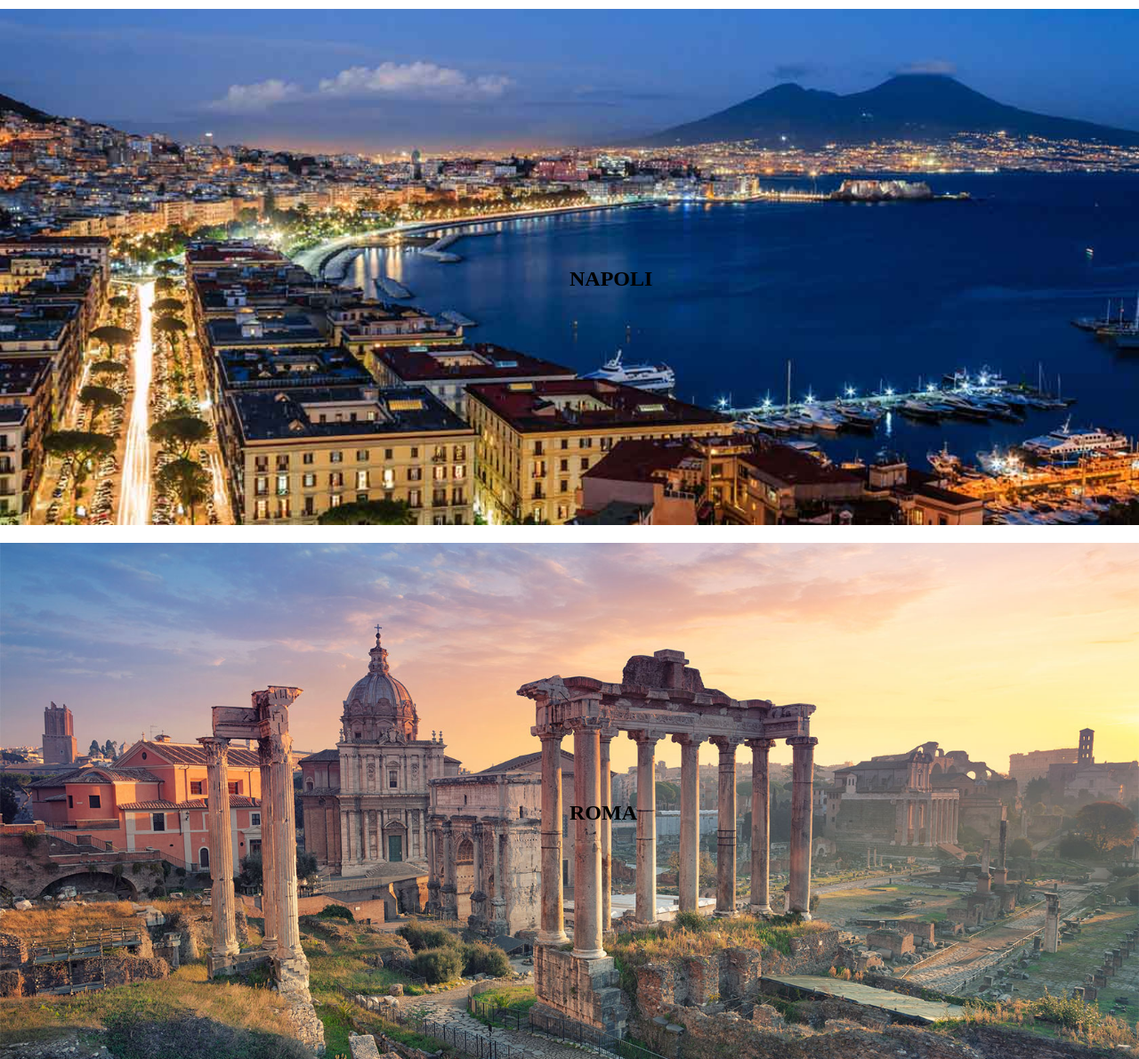
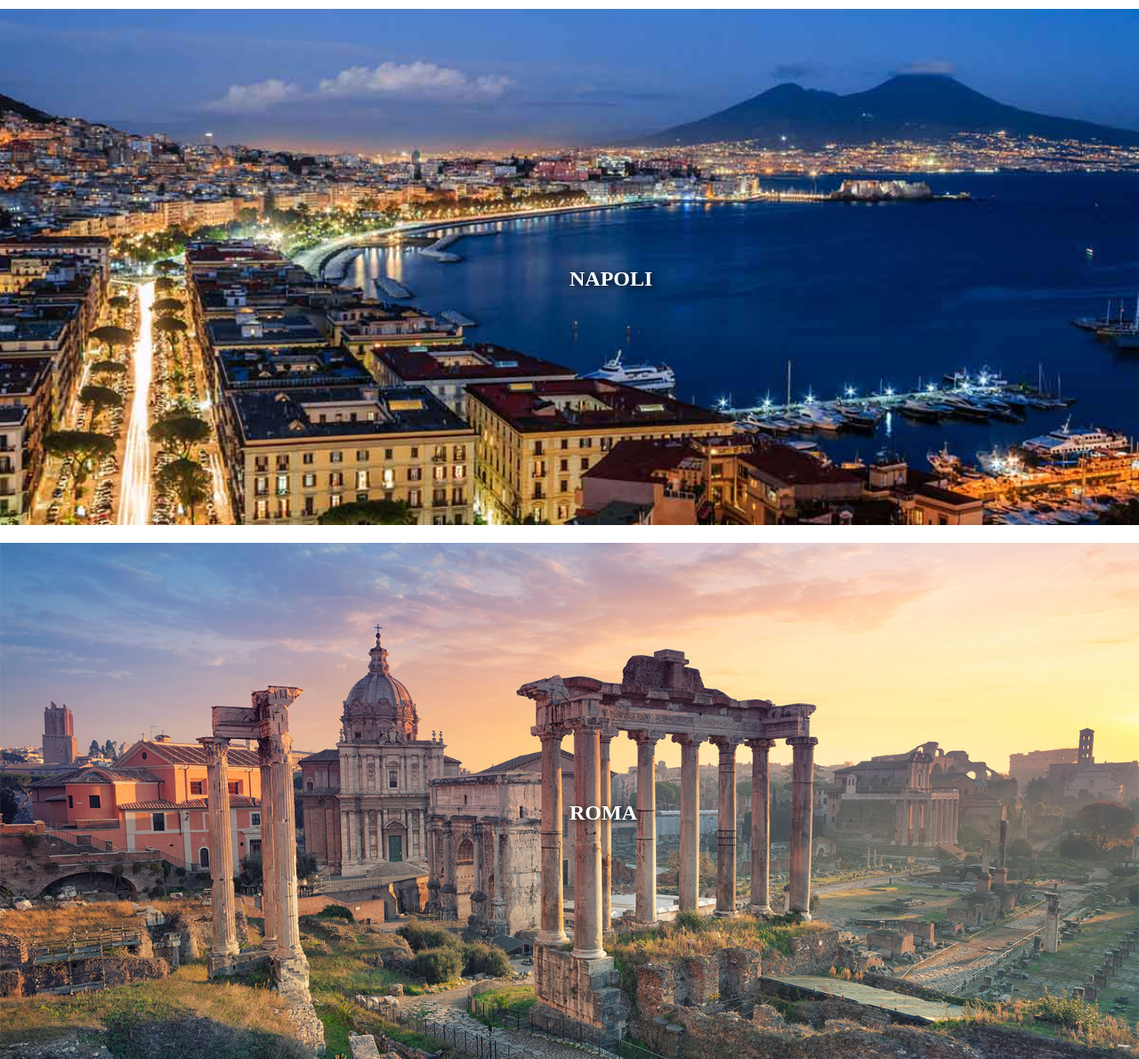
Before and after one commit to MatteoVollero/htmlcss-airbnb, a plain HTML site: page index.html in a window 1280 px wide. Shown: the top 1190 px of the page at 89% size. Drawn offline with Linux system fonts and the light colour scheme.

Commit message:
scritta centrata e ombre

```diff
--- a/css/style.css
+++ b/css/style.css
@@ -5,6 +5,8 @@
 }
 
 h2{
+  color: white;
+  text-shadow: 2px 2px 10px black;
   position: absolute;
   top: 50%;
   left: 50%;
--- a/index.html
+++ b/index.html
@@ -8,15 +8,15 @@
   <body>
 
     <div class="blocco napoli">
-      <h2>NAPOLI</h2>
+      <h2 id="napoli">NAPOLI</h2>
     </div>
 
     <div class="blocco roma">
-      <h2>ROMA</h2>
+      <h2 id="roma">ROMA</h2>
     </div>
 
     <div class="blocco milano">
-      <h2>MILANO</h2>
+      <h2 id="milano">MILANO</h2>
     </div>
 
 
```
